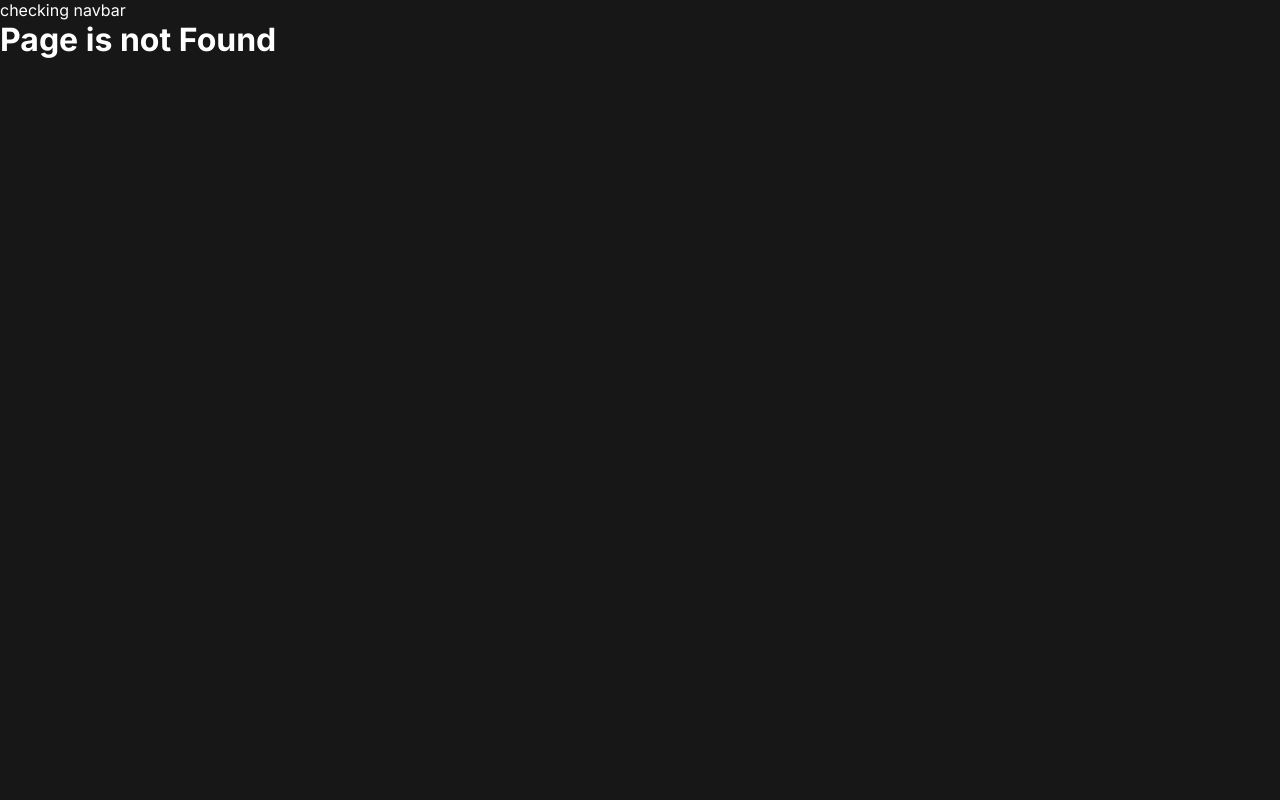
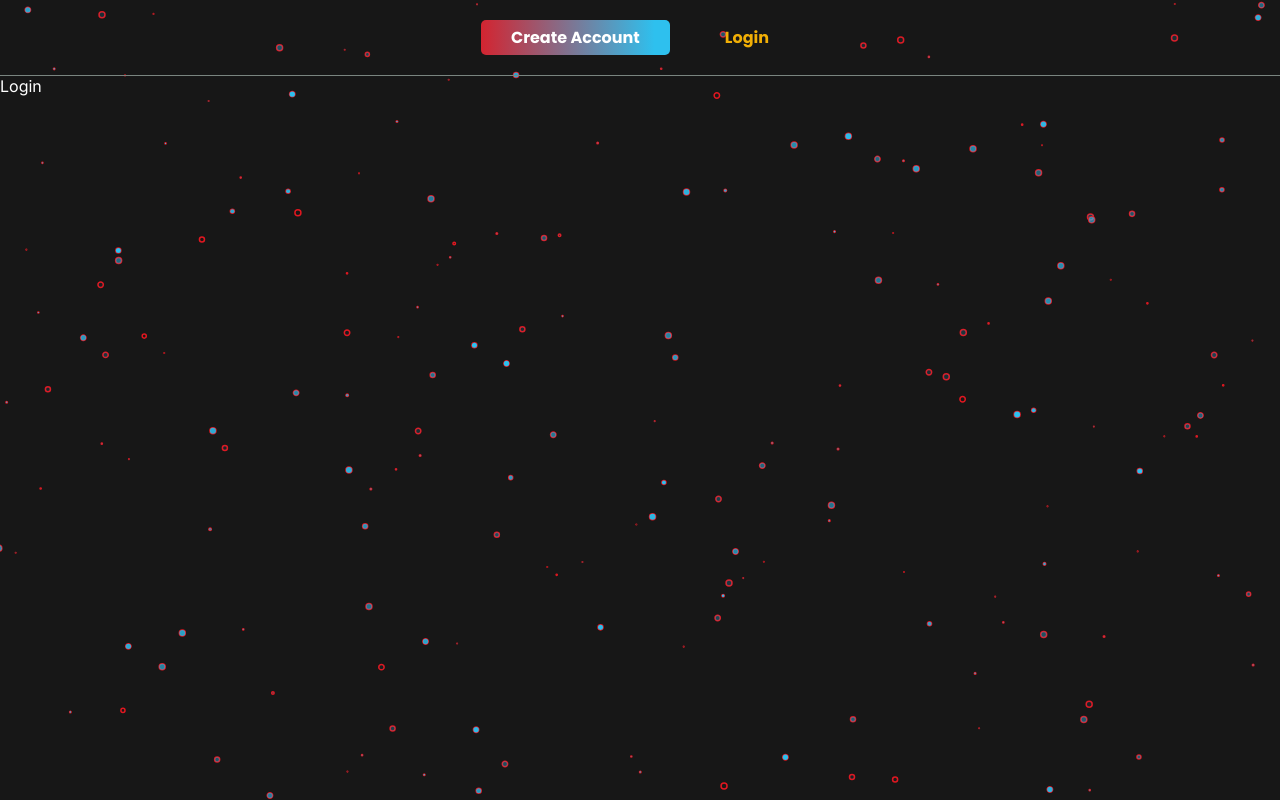
Before and after one commit to JSpapi/goflex-music-pr, a React (Vite) app: page /login in a window 1280 px wide. Before the commit this address had no page. Built offline with nearby package versions, Linux system fonts and the light colour scheme.

Commit message:
feat: add particle animation bg to authorization pages

```diff
--- a/package.json
+++ b/package.json
@@ -21,7 +21,11 @@
     "react-hook-form": "^7.46.1",
     "react-redux": "^8.1.2",
     "react-router-dom": "^6.16.0",
+    "react-tsparticles": "^2.12.2",
     "sass": "^1.67.0",
+    "tsparticles": "^2.12.0",
+    "tsparticles-engine": "^2.12.0",
+    "tsparticles-slim": "^2.12.0",
     "zod": "^3.22.2"
   },
   "devDependencies": {
--- a/src/App.tsx
+++ b/src/App.tsx
@@ -3,6 +3,7 @@ import { Route, Routes } from 'react-router-dom';
 import { Login } from './authPages/login/Login';
 import AuthLayout from './components/authLayout/AuthLayout';
 import SharedLayout from './components/layout/SharedLayout';
+import { ParticlesAnim } from './components/particlesAnim/ParticlesAnim';
 import { Home } from './pages/home/Home';
 import { NotFound } from './pages/notFound/NotFound';
 import routes from './routes';
@@ -14,7 +15,7 @@ const darkTheme = createTheme({
 });
 
 function App() {
-  const isAuthcenticated = true;
+  const isAuthcenticated = false;
 
   const setRoutes = () =>
     routes.map(({ element, id, isMenu, isPrivate, path }) => {
--- a/src/components/authLayout/AuthLayout.tsx
+++ b/src/components/authLayout/AuthLayout.tsx
@@ -1,5 +1,6 @@
 import { Outlet } from 'react-router-dom';
 import { AuthNavbar } from '../authNavbar/AuthNavbar';
+import { ParticlesAnim } from '../particlesAnim/ParticlesAnim';
 
 function AuthLayout() {
   return (
@@ -8,6 +9,7 @@ function AuthLayout() {
       <main>
         <Outlet />
       </main>
+      <ParticlesAnim />
     </div>
   );
 }
--- /dev/null
+++ b/src/components/particlesAnim/ParticlesAnim.tsx
@@ -0,0 +1,128 @@
+import React, { useCallback, useMemo } from 'react';
+import { Engine, IOptions, RecursivePartial } from 'tsparticles-engine';
+import Particles from 'react-tsparticles';
+import { loadFull } from 'tsparticles';
+
+export function ParticlesAnim() {
+  const options: RecursivePartial<IOptions> | undefined = useMemo(() => {
+    return {
+      fullScreen: {
+        zIndex: -1,
+      },
+      particles: {
+        number: {
+          value: 160,
+          density: {
+            enable: true,
+            value_area: 800,
+          },
+        },
+        color: {
+          value: '#2ec0ee',
+        },
+        shape: {
+          type: 'circle',
+          stroke: {
+            width: 1.5,
+            color: '#e11720',
+          },
+          polygon: {
+            nb_sides: 7,
+          },
+          image: {
+            src: 'img/github.svg',
+            width: 100,
+            height: 100,
+          },
+        },
+        opacity: {
+          value: 1,
+          random: true,
+          anim: {
+            enable: true,
+            speed: 1,
+            opacity_min: 0,
+            sync: false,
+          },
+        },
+        size: {
+          value: 3,
+          random: true,
+          anim: {
+            enable: true,
+            speed: 4,
+            size_min: 0.3,
+            sync: true,
+          },
+        },
+        line_linked: {
+          enable: false,
+          distance: 150,
+          color: '#ffffff',
+          opacity: 0.4,
+          width: 1,
+        },
+        move: {
+          enable: true,
+          speed: 2,
+          direction: 'none',
+          random: true,
+          straight: false,
+          out_mode: 'out',
+          bounce: false,
+          attract: {
+            enable: false,
+            rotateX: 600,
+            rotateY: 600,
+          },
+        },
+      },
+      interactivity: {
+        detect_on: 'canvas',
+        events: {
+          onhover: {
+            enable: true,
+            mode: 'bubble',
+          },
+          onclick: {
+            enable: true,
+            mode: 'repulse',
+          },
+          resize: true,
+        },
+        modes: {
+          grab: {
+            distance: 400,
+            line_linked: {
+              opacity: 1,
+            },
+          },
+          bubble: {
+            distance: 250,
+            size: 0,
+            duration: 2,
+            opacity: 0,
+            speed: 3,
+          },
+          repulse: {
+            distance: 143.70110170844643,
+            duration: 0.4,
+          },
+          push: {
+            particles_nb: 4,
+          },
+          remove: {
+            particles_nb: 2,
+          },
+        },
+      },
+      retina_detect: true,
+    };
+  }, []);
+
+  const particlesINit = useCallback(async (engine: Engine) => {
+    await loadFull(engine);
+  }, []);
+
+  return <Particles init={particlesINit} options={options} />;
+}
```
Also changed, not shown: 1 other file (tests, documents, lock files or other folders).
